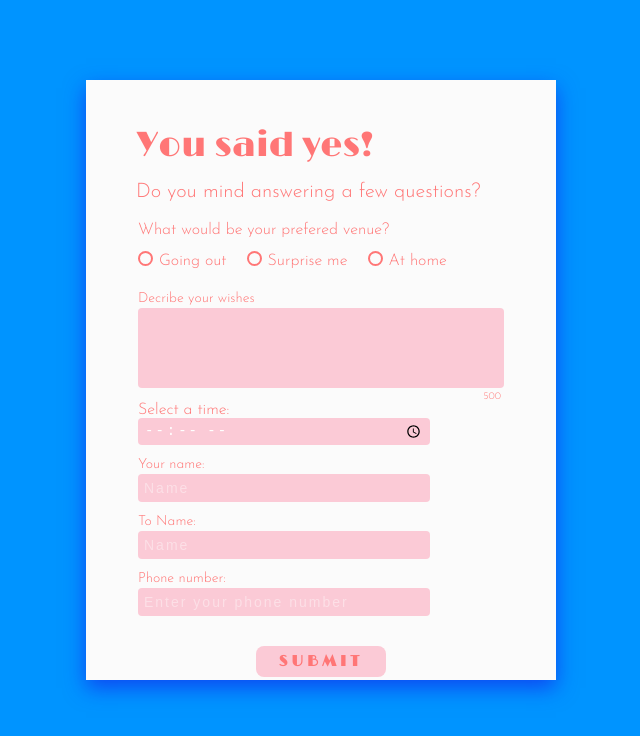
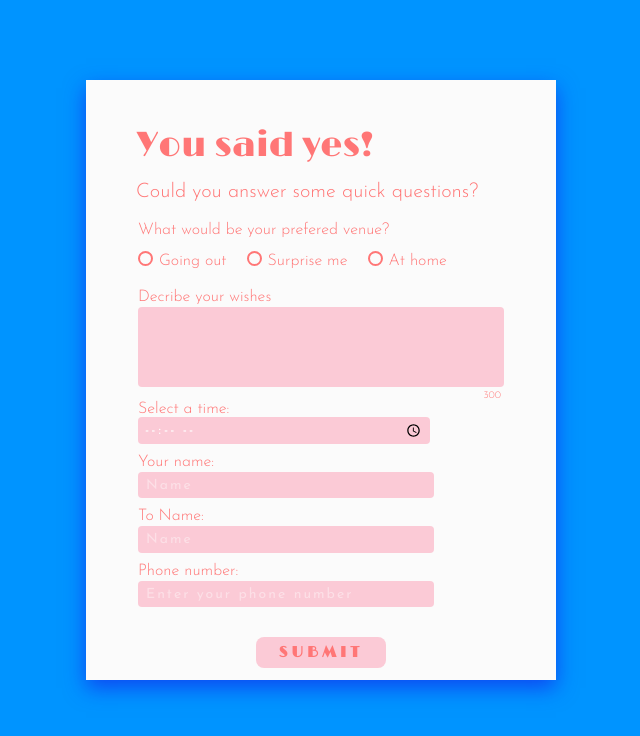
Before and after one commit to JohLeo/cake-crumbs, a React (Create React App) app: page /reply in a window 1280 px wide. Shown: the top 736 px of the page, without its empty margins (319-959 px from the left). Built offline with nearby package versions, Linux system fonts and the light colour scheme.

Commit message:
styling continues

```diff
--- a/src/components/Date.tsx
+++ b/src/components/Date.tsx
@@ -39,7 +39,7 @@ const ItsADate: React.FC = () => {
         </DateBigP>
 
         <DateP>
-          I would prefer being {formData.where} for this date and {formData.selectedOption} would be so much fun!
+          I would prefer to be {formData.where} for this date, {formData.selectedOption} would be so much fun!
         </DateP>
 
         <DateP>
--- a/src/components/Form.tsx
+++ b/src/components/Form.tsx
@@ -50,7 +50,7 @@ const FormToLove: React.FC = () => {
   };
 
   const renderDropdown = () => {
-    if (formData.where === 'out') {
+    if (formData.where === 'going out') {
       return (
         <StyledSelect
           id="dropdown"
@@ -61,7 +61,7 @@ const FormToLove: React.FC = () => {
         >
           <option value="">Select</option>
           <option value="drinks & dinner">Drinks & dinner</option>
-          <option value="movie & Dinner">Movie & Dinner</option>
+          <option value="movie & dinner">Movie & Dinner</option>
           <option value="brunch & airhockey">Brunch & airhockey</option>
           <option value="dart & beers">Dart & beers</option>
           <option value="picnic & ice skating">Picnic & ice skating</option>
@@ -79,7 +79,7 @@ const FormToLove: React.FC = () => {
           <option value="">Select</option>
           <option value="the outdoors">But let it include the outdoors</option>
           <option value="but tasty food">As long as the food is tasty</option>
-          <option value="dresscode">Just let me know what to wear</option>
+          <option value="i just need a dresscode">Just let me know what to wear</option>
           <option value="a total surprise">Totally up to you!</option>
         </StyledSelect>
       );
@@ -108,10 +108,10 @@ const FormToLove: React.FC = () => {
     const inputValue = event.target.value;
     setFormData({
       ...formData,
-      message: inputValue.slice(0, 500)
+      message: inputValue.slice(0, 300)
     });
   };
-  const remainingCharacters = 500 - formData.message.length;
+  const remainingCharacters = 300 - formData.message.length;
 
   const handleTimeChange = (event: React.ChangeEvent<HTMLInputElement>) => {
     const { value } = event.target;
@@ -121,7 +121,7 @@ const FormToLove: React.FC = () => {
       selectedTime: value
     }));
   };
-
+  // HEY ABOVE THIS CHANGE TO FORMDATA INSTEAD OF PREVFORM!
 
 
   const formatPhoneNumber = (phoneNumber: string) => {
@@ -146,7 +146,7 @@ const FormToLove: React.FC = () => {
   return (
     <div>
       <FormTitle>You said yes!</FormTitle>
-      <FormP>Do you mind answering a few questions?</FormP>
+      <FormP>Could you answer some quick questions?</FormP>
       <FormTo onSubmit={handleSubmit}>
 
         <ColContainer>
@@ -160,8 +160,8 @@ const FormToLove: React.FC = () => {
                 type="radio"
                 id="whereOut"
                 name="where"
-                value="out"
-                checked={formData.where === 'out'}
+                value="going out"
+                checked={formData.where === 'going out'}
                 onChange={handleInputChange}
                 required
               />
--- a/src/components/Start.tsx
+++ b/src/components/Start.tsx
@@ -14,7 +14,7 @@ const Start: React.FC = () => {
     setFlipped(true);
     setTimeout(() => {
       navigate('/mylove');
-    }, 2000);
+    }, 4000);
   };
 
   return (
--- a/src/components/style/capture-style.tsx
+++ b/src/components/style/capture-style.tsx
@@ -17,7 +17,7 @@ export const CaptureButton = styled.button`
   cursor: pointer;
   border: none;
   border-radius: 8px;
-  margin: 30px 0;align-self: center;
+  margin: 40% 0;align-self: center;
 
   &:hover {
     color: #FF7676;
--- a/src/components/style/my-love.tsx
+++ b/src/components/style/my-love.tsx
@@ -63,9 +63,10 @@ interface HeartProps {
 export const Heart = styled(({ pulsate, ...props }: HeartProps & React.ImgHTMLAttributes<HTMLImageElement>) => <img {...props} />) <HeartProps>`
   position: absolute;
   margin: 25px;
- padding-top: 70px;
+  padding-top: 70px;
   cursor: pointer;
   animation: ${({ pulsate }) => (pulsate ? css`${startHeart} 0.8s ease` : 'none')};
+  filter: blur(0.2px);
 
   &:hover {
     animation: ${pulsHeart} 1s ease infinite;
--- a/src/components/style/reply-style.tsx
+++ b/src/components/style/reply-style.tsx
@@ -64,20 +64,21 @@ export const FormTo = styled.form`
 export const FormLabel = styled.label`
   display: flex;
   flex-direction: column;
-  font-size: 14px;
-  margin: 12px 0 2px 0;
+  font-size: 16px;
+  margin: 10px 0 2px 0;
 `
 export const NameInput = styled.input`
   width: 280px;
-  margin: 0 auto;
-  padding: 6px;
+  margin: 0;
+  padding: 6px 8px 5.5px 8px;
   background-color: #FBCAD6;
   border-radius: 4px;
   border: none;
   color: #fff;
+  font-family: 'Josefin Sans', sans-serif;
   font-size: 14px;
   letter-spacing: 2px;
-  font-weight: 100;
+  font-weight: 400;
   outline: none;
 
   &::placeholder {
@@ -94,6 +95,7 @@ export const TimeInput = styled.input`
   color: #fff;
   background-color: #FBCAD6;
   letter-spacing: 2px;
+  font-family: 'Josefin Sans', sans-serif;
 `;
 
 // radio buttons
@@ -124,7 +126,7 @@ export const StyledSelect = styled.select`
   padding: 3px;
   border: none;
   border-radius: 4px;
-  font-size: 14px;
+  font-size: 16px;
   color: #fff;
   background-color: #FBCAD6;
   letter-spacing: 2px;
@@ -139,7 +141,8 @@ export const TextForm = styled.textarea`
  border-radius: 4px;
  background-color: #FBCAD6;
  color: #fff;
- font-size: 12px;
+ font-family: 'Josefin Sans', sans-serif;
+ font-size: 13px;
  resize: none;
  outline: none;
  overflow: auto;
--- a/src/components/style/start-style.tsx
+++ b/src/components/style/start-style.tsx
@@ -80,5 +80,7 @@ export const To = styled.h1`
 export const Heart = styled.img`
   position: absolute;
   top: 160px;
-  margin: 25px;
+  margin: 28px;
+  filter: blur(0.3px);
+
 `;
```
